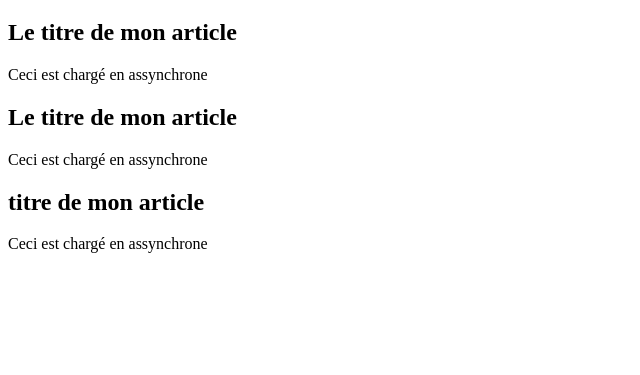
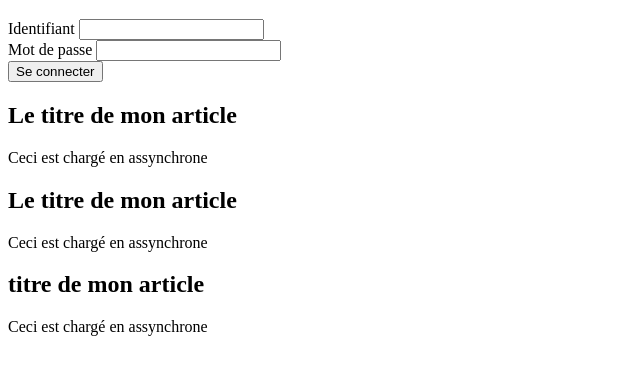
Before and after one commit to wizz7533/JQUERY, a plain HTML site: page 05-ajax/index.html in a window 1280 px wide. Shown: the part 61-436 px from the top of the page, without its empty margins (0-640 px from the left). Drawn offline with nearby package versions, Linux system fonts and the light colour scheme.

Commit message:
Ajax post json

```diff
--- a/05-ajax/index.html
+++ b/05-ajax/index.html
@@ -9,6 +9,19 @@
 
 <body>
     <h1>Ajax</h1>
+
+
+    <form id="login-form">
+        <div>
+            <label for="login-username">Identifiant</label>
+            <input type="text" id="login-username" name="login [username]">
+        </div>
+        <div>
+            <label for="login-password">Mot de passe</label>
+            <input type="text" id="login-password" name="login [password]">
+        </div>
+        <button>Se connecter</button>
+    </form>
 
     <div id="main-content1"></div>
     <div id="main-content2"></div>
@@ -40,7 +53,18 @@
                 $('#main-content3').append($dataToHtml);
             })
 
+            $('#login-form').submit(function(e) {
+                e.preventDefault();
+                $.post({
+                    url: 'url-pour-se-connecter',
+                    data: JSON.stringify($(this).serializeArray),
+                    contentType: 'text/json',
+                    done: function() {
+                        //traitement en cas de succès
+                    }
+                })
 
+            });
         });
     </script>
 </body>
```
Also changed, not shown: liens et commandes.txt.
